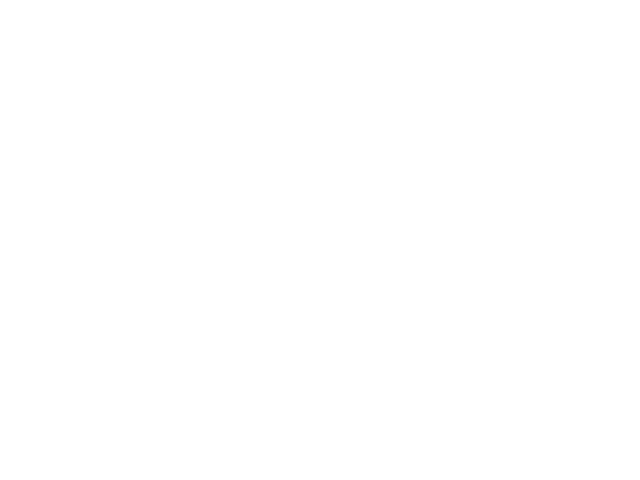
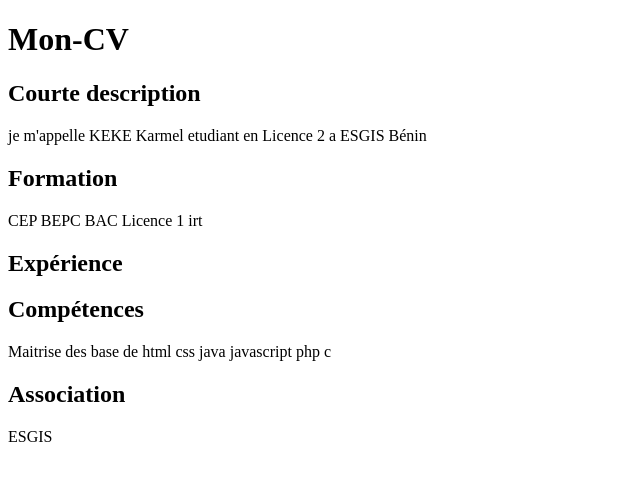
Before and after one commit to SanManjiro/mon-cv, a plain HTML site: page index.html in a window 1280 px wide. Shown: the whole page, without its empty margins (0-640 px from the left). Drawn offline with Linux system fonts and the light colour scheme.

Commit message:
mise en place de la section associations

```diff
--- a/index.html
+++ b/index.html
@@ -7,6 +7,29 @@
     <link rel="stylesheet" href="style.css">
 </head>
 <body>
+    <H1>Mon-CV</H1>
+    <h2>Courte description</h2>
+    <div>
+       je m'appelle KEKE Karmel etudiant en Licence 2 a ESGIS Bénin
+    </div>
+    <h2>Formation</h2>
+    <div>
+         CEP
+         BEPC
+         BAC
+         Licence 1 irt
+    </div>
+    <h2>Expérience</h2>
+    <div>
 
+    </div>
+    <h2>Compétences</h2>
+    <div>
+     Maitrise des base de html css java javascript php c
+    </div>
+    <h2>Association</h2>
+    <div>
+ESGIS
+    </div>
 </body>
 </html>
```
